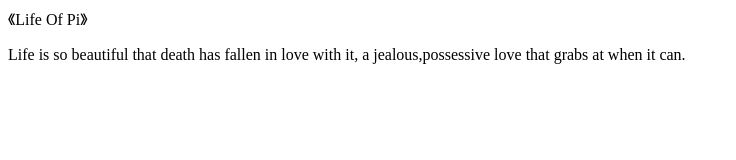
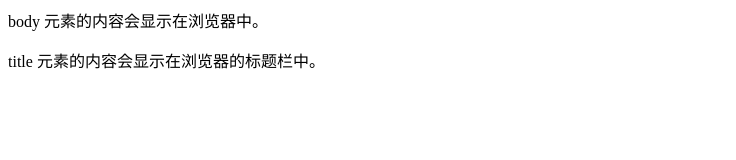
Before and after one commit to niflhiemr/niflheim, a plain HTML site: page index.html in a window 1280 px wide. Shown: the whole page, without its empty margins (0-736 px from the left). Drawn offline with Linux system fonts and the light colour scheme.

Commit message:
Update index.html

```diff
--- a/index.html
+++ b/index.html
@@ -1,12 +1,12 @@
 <html>
 
 <head>
-<title>My first heading</title>
+<title>我的第一个 HTML 页面</title>
 </head>
 
 <body>
-<p>《Life Of Pi》</p>
-<p>Life is so beautiful that death has fallen in love with it, a jealous,possessive love that grabs at when it can.</p>
+<p>body 元素的内容会显示在浏览器中。</p>
+<p>title 元素的内容会显示在浏览器的标题栏中。</p>
 </body>
 
 </html>
```
